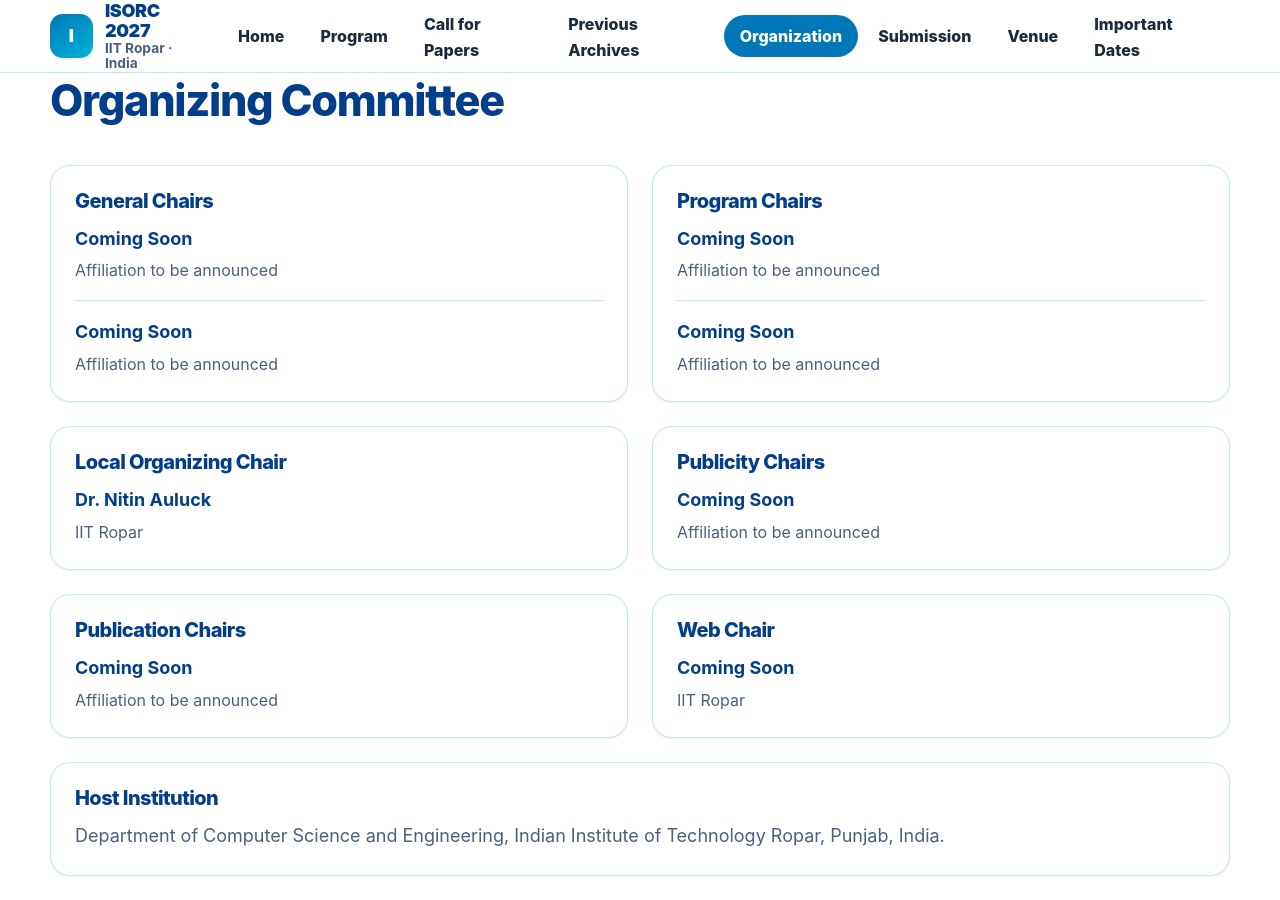
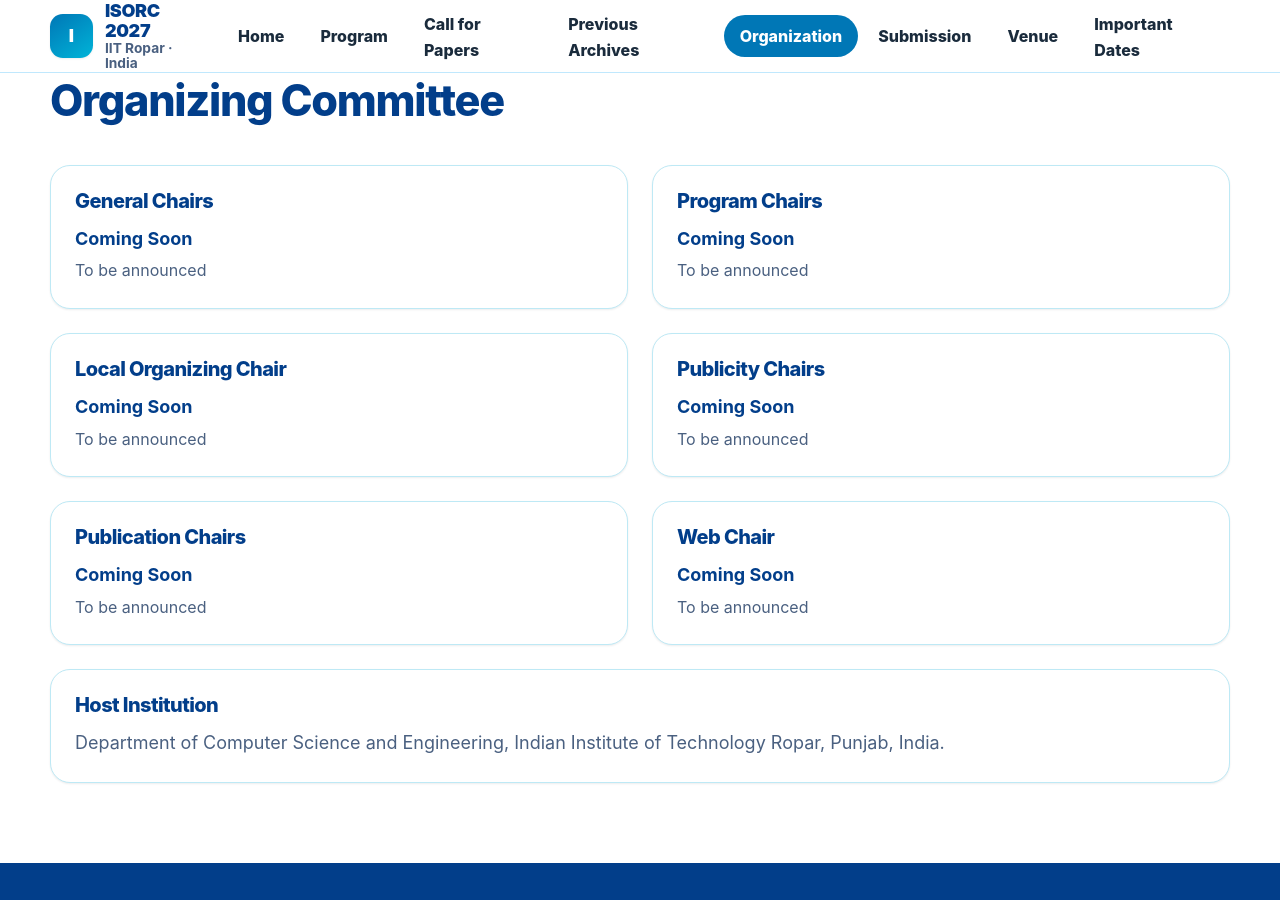
Before and after one commit to isorc2027/isorc2027.github.io, a Jekyll site: the page built from organization.md, in a window 1280 px wide and 900 px high, scrolled down 557 px. Built offline with Jekyll 4.4.1, drawn with Linux system fonts in a browser that asks for light colours.

Commit message:
Set all committee members to Coming Soon

```diff
--- a/_data/committee.yml
+++ b/_data/committee.yml
@@ -2,48 +2,32 @@ roles:
   - title: "General Chairs"
     members:
       - name: "Coming Soon"
-        affiliation: "Affiliation to be announced"
-      - name: "Coming Soon"
-        affiliation: "Affiliation to be announced"
+        affiliation: "To be announced"
 
   - title: "Program Chairs"
     members:
       - name: "Coming Soon"
-        affiliation: "Affiliation to be announced"
-      - name: "Coming Soon"
-        affiliation: "Affiliation to be announced"
+        affiliation: "To be announced"
 
   - title: "Local Organizing Chair"
     members:
-      - name: "Dr. Nitin Auluck"
-        affiliation: "IIT Ropar"
+      - name: "Coming Soon"
+        affiliation: "To be announced"
 
   - title: "Publicity Chairs"
     members:
       - name: "Coming Soon"
-        affiliation: "Affiliation to be announced"
+        affiliation: "To be announced"
 
   - title: "Publication Chairs"
     members:
       - name: "Coming Soon"
-        affiliation: "Affiliation to be announced"
+        affiliation: "To be announced"
 
   - title: "Web Chair"
     members:
       - name: "Coming Soon"
-        affiliation: "IIT Ropar"
-
-program_committee:
-  - name: "Coming Soon"
-    affiliation: "Affiliation to be announced"
-  - name: "Coming Soon"
-    affiliation: "Affiliation to be announced"
-  - name: "Coming Soon"
-    affiliation: "Affiliation to be announced"
-  - name: "Coming Soon"
-    affiliation: "Affiliation to be announced"
-  - name: "Coming Soon"
-    affiliation: "Affiliation to be announced"
+        affiliation: "To be announced"
 
 host:
   department: "Department of Computer Science and Engineering"
```
